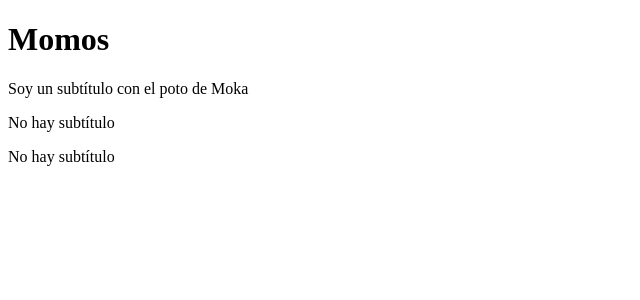
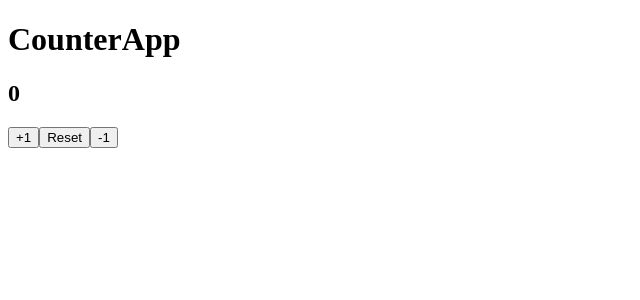
Before and after one commit to andresMataX/ci-react-test, a React (Vite) app: page / in a window 1280 px wide. Shown: the top 300 px of the page, without its empty margins (0-640 px from the left). Built offline with nearby package versions, Linux system fonts and the light colour scheme.

Commit message:
Testing with screen

```diff
--- a/src/main.jsx
+++ b/src/main.jsx
@@ -1,15 +1,15 @@
 import React from 'react'
 import ReactDOM from 'react-dom/client'
 
-// import { CounterApp } from './CounterApp'
-import { FirstApp } from './FirstApp'
+import { CounterApp } from './CounterApp'
+// import { FirstApp } from './FirstApp'
 
 // Estilos globales de la aplicación
 import './main.css'
 
 ReactDOM.createRoot(document.getElementById('root')).render(
   <React.StrictMode>
-    {/* <CounterApp value={0} /> */}
-    <FirstApp title="Momos" />
+    <CounterApp value={0} />
+    {/* <FirstApp title="Momos" /> */}
   </React.StrictMode>
 )
```
Also changed, not shown: 2 other files (tests, documents, lock files or other folders).
